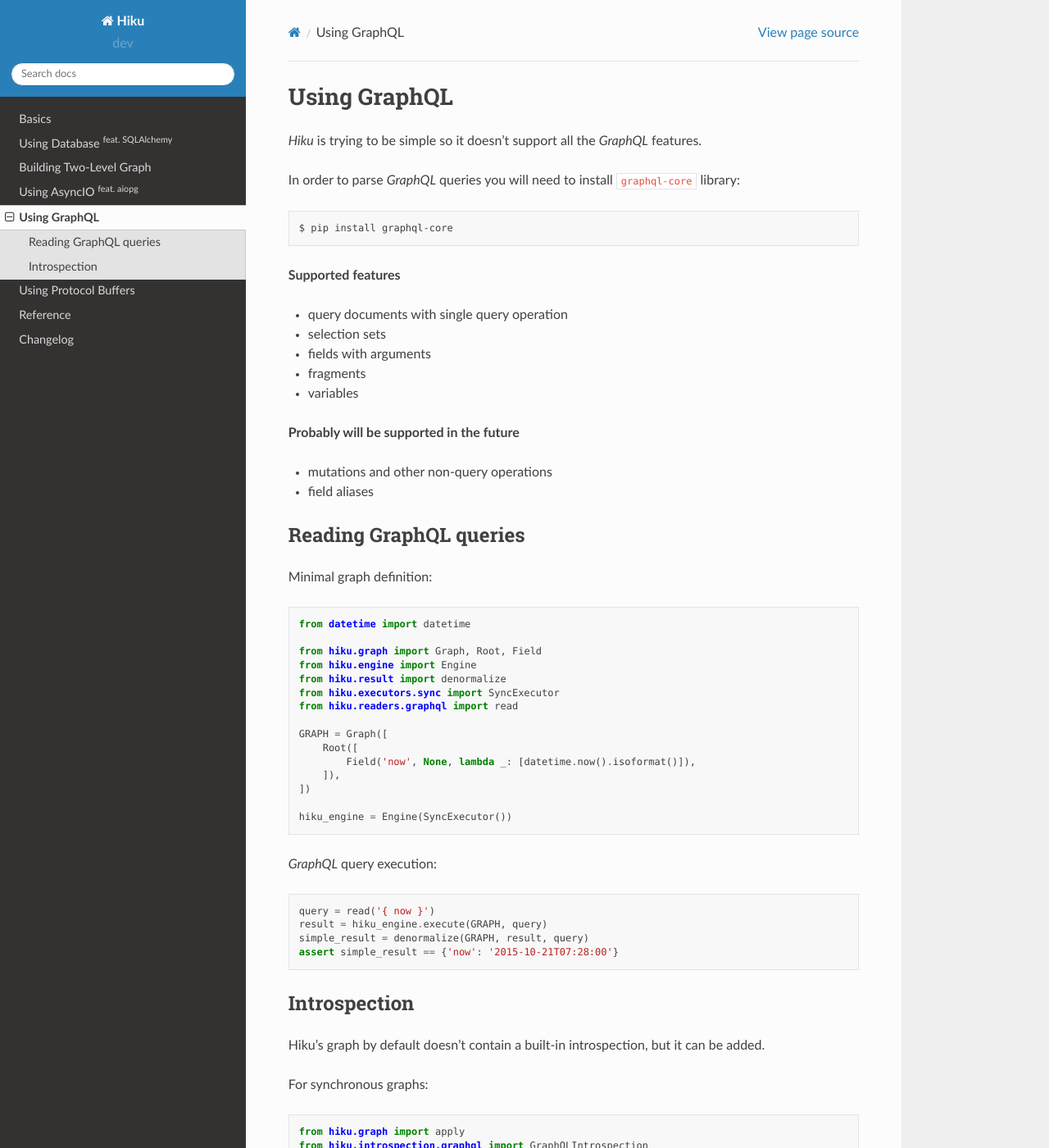
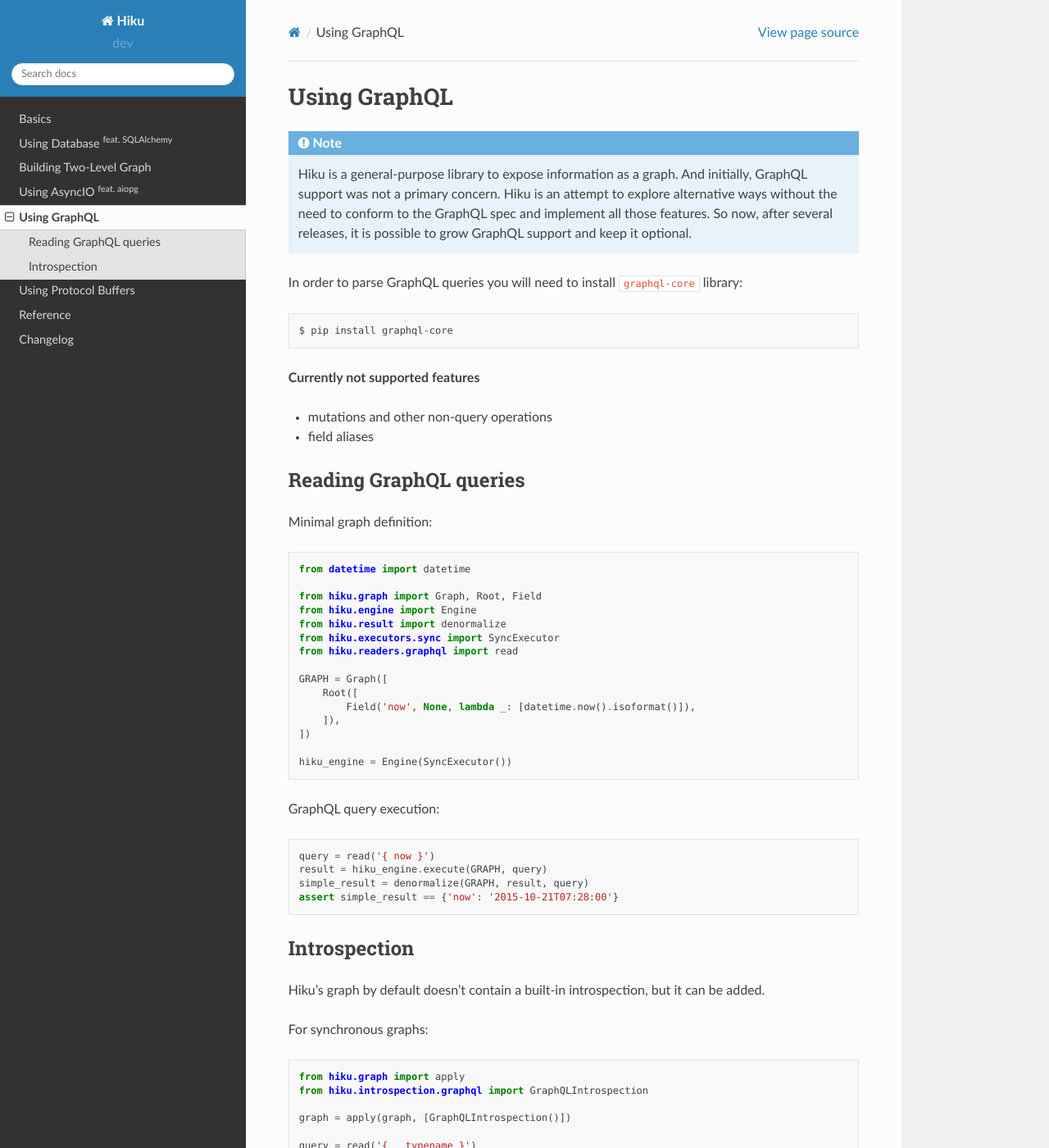
Before and after one commit to evo-company/hiku, a Sphinx documentation site: the page built from docs/graphql.rst, in a window 1280 px wide and 1400 px high. Shown: the whole window at 82% size. Built offline with Sphinx 7.4.7 and the Read the Docs theme 2.0.0, drawn with Linux system fonts in a browser that asks for light colours.

Commit message:
Updated GraphQL-related page in the documentation

```diff
--- a/docs/graphql.rst
+++ b/docs/graphql.rst
@@ -1,29 +1,23 @@
 Using GraphQL
 =============
 
-`Hiku` is trying to be simple so it doesn't support all the `GraphQL`
-features.
+.. note:: Hiku is a general-purpose library to expose information as a graph. And
+  initially, GraphQL support was not a primary concern. Hiku is an attempt to explore
+  alternative ways without the need to conform to the GraphQL spec and implement all
+  those features. So now, after several releases, it is possible to grow GraphQL
+  support and keep it optional.
 
-In order to parse `GraphQL` queries you will need to install ``graphql-core``
+In order to parse GraphQL queries you will need to install ``graphql-core``
 library:
 
 .. code-block:: shell
 
-    $ pip install graphql-core
+  $ pip install graphql-core
 
-**Supported features**
-
-- query documents with single query operation
-- selection sets
-- fields with arguments
-- fragments
-- variables
-
-**Probably will be supported in the future**
+**Currently not supported features**
 
 - mutations and other non-query operations
 - field aliases
-
 
 Reading GraphQL queries
 ~~~~~~~~~~~~~~~~~~~~~~~
@@ -31,14 +25,13 @@
 Minimal graph definition:
 
 .. literalinclude:: test_graphql.py
-    :lines: 11-25
+  :lines: 11-25
 
-`GraphQL` query execution:
+GraphQL query execution:
 
 .. literalinclude:: test_graphql.py
-    :lines: 31-34
-    :dedent: 4
-
+  :lines: 31-34
+  :dedent: 4
 
 Introspection
 ~~~~~~~~~~~~~
@@ -49,11 +42,11 @@
 For synchronous graphs:
 
 .. literalinclude:: test_graphql.py
-    :lines: 40-48
-    :dedent: 4
+  :lines: 40-48
+  :dedent: 4
 
 For asynchronous graphs:
 
 .. literalinclude:: test_graphql.py
-    :lines: 59-67
-    :dedent: 4
+  :lines: 59-67
+  :dedent: 4
```
